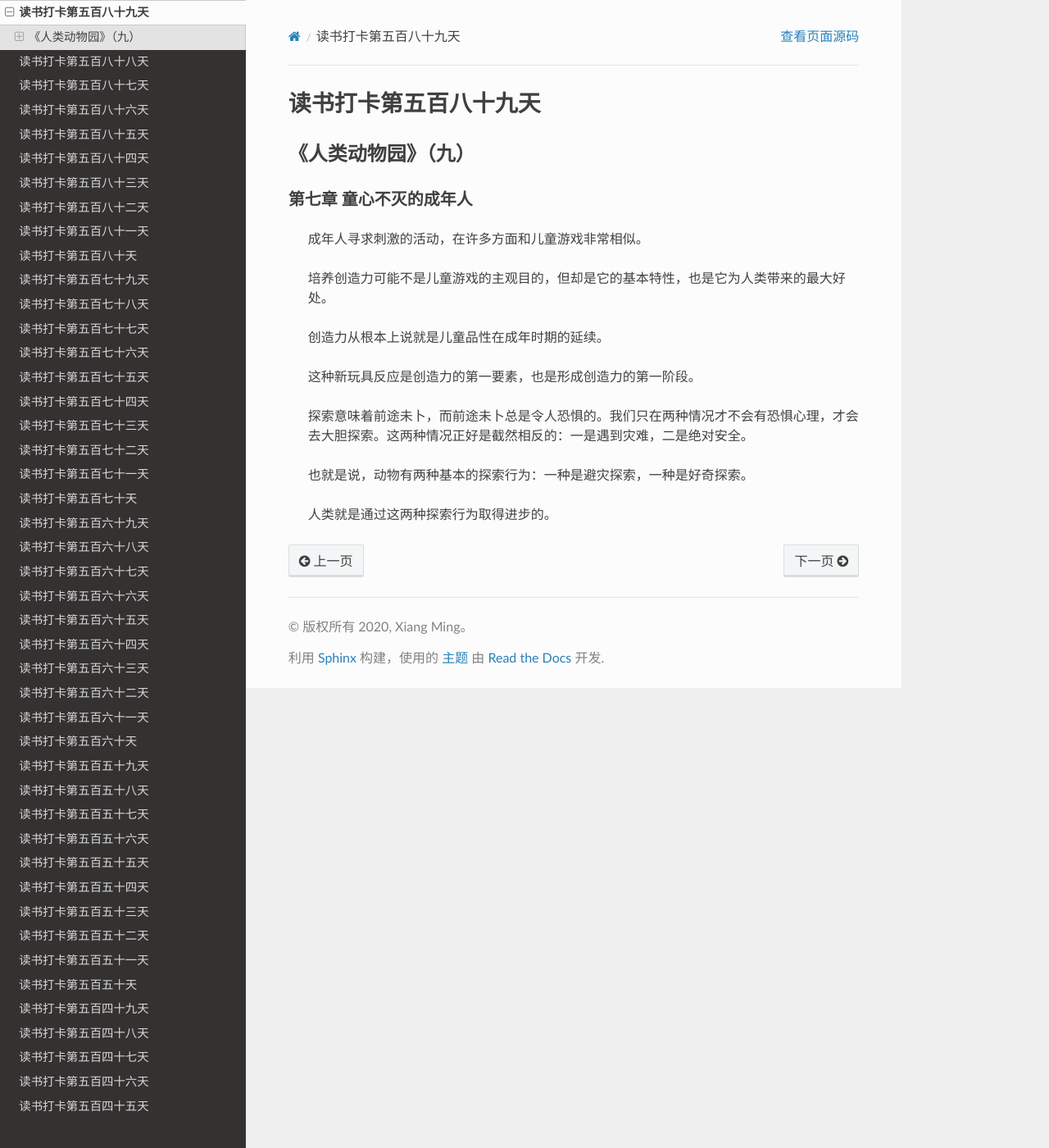
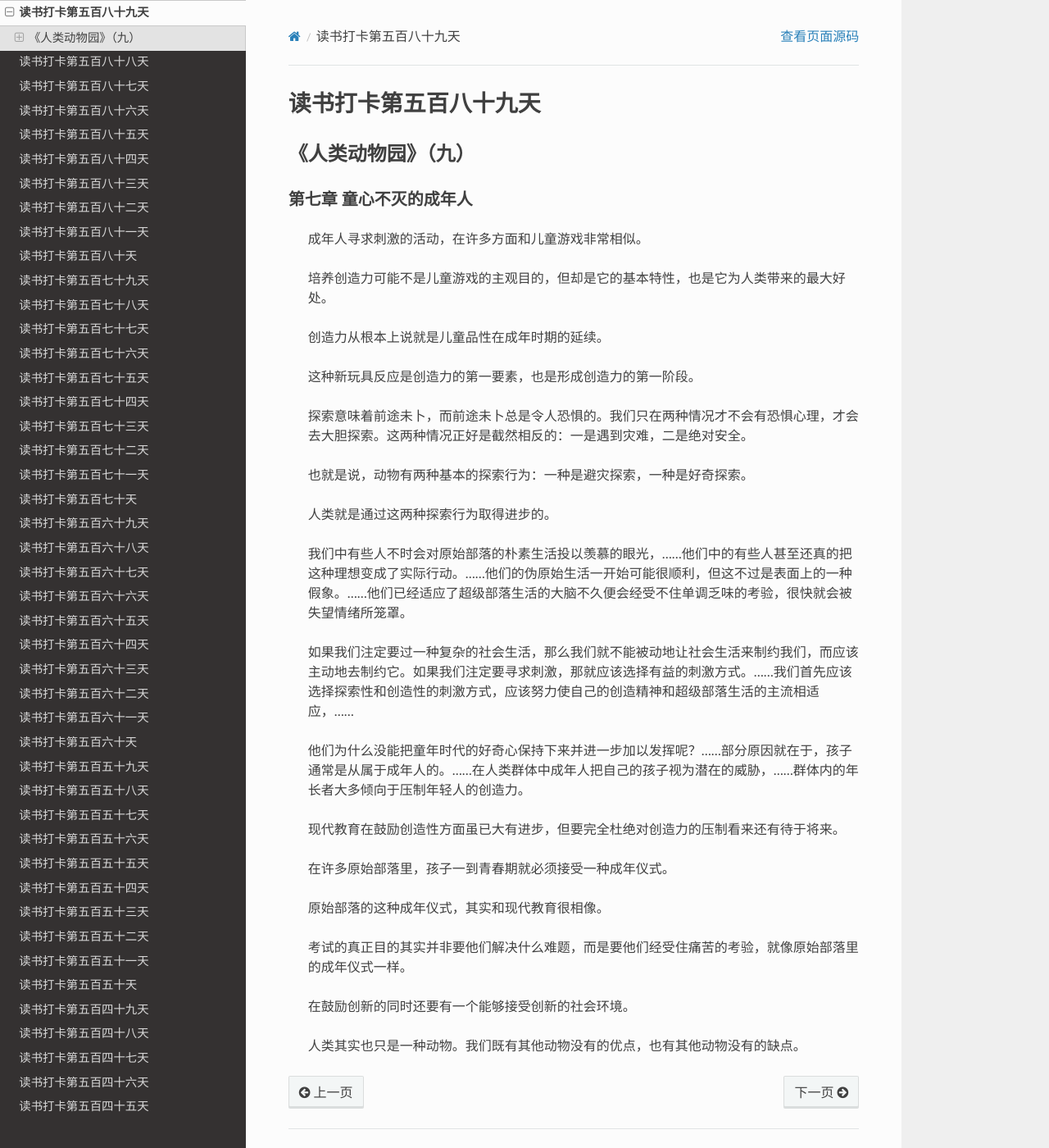
Before and after one commit to xiangming1975/reading, a Sphinx documentation site: the page built from source/2022-06-05.md, in a window 1280 px wide and 1400 px high. Shown: the whole window at 82% size. Built offline with Sphinx 7.4.7 and the Read the Docs theme 2.0.0, drawn with Linux system fonts in a browser that asks for light colours.

Commit message:
自动提交时间: 2022-06-06T22:19:06,601223437+08:00

```diff
--- a/source/2022-06-05.md
+++ b/source/2022-06-05.md
@@ -16,4 +16,20 @@
 
 > 人类就是通过这两种探索行为取得进步的。
 
->
+> 我们中有些人不时会对原始部落的朴素生活投以羡慕的眼光，……他们中的有些人甚至还真的把这种理想变成了实际行动。……他们的伪原始生活一开始可能很顺利，但这不过是表面上的一种假象。……他们已经适应了超级部落生活的大脑不久便会经受不住单调乏味的考验，很快就会被失望情绪所笼罩。
+
+> 如果我们注定要过一种复杂的社会生活，那么我们就不能被动地让社会生活来制约我们，而应该主动地去制约它。如果我们注定要寻求刺激，那就应该选择有益的刺激方式。……我们首先应该选择探索性和创造性的刺激方式，应该努力使自己的创造精神和超级部落生活的主流相适应，……
+
+> 他们为什么没能把童年时代的好奇心保持下来并进一步加以发挥呢？……部分原因就在于，孩子通常是从属于成年人的。……在人类群体中成年人把自己的孩子视为潜在的威胁，……群体内的年长者大多倾向于压制年轻人的创造力。
+
+> 现代教育在鼓励创造性方面虽已大有进步，但要完全杜绝对创造力的压制看来还有待于将来。
+
+> 在许多原始部落里，孩子一到青春期就必须接受一种成年仪式。
+
+> 原始部落的这种成年仪式，其实和现代教育很相像。
+
+> 考试的真正目的其实并非要他们解决什么难题，而是要他们经受住痛苦的考验，就像原始部落里的成年仪式一样。
+
+> 在鼓励创新的同时还要有一个能够接受创新的社会环境。
+
+> 人类其实也只是一种动物。我们既有其他动物没有的优点，也有其他动物没有的缺点。
```
Also changed, not shown: source/2022-06-06.md (added, +33 -0 lines).
